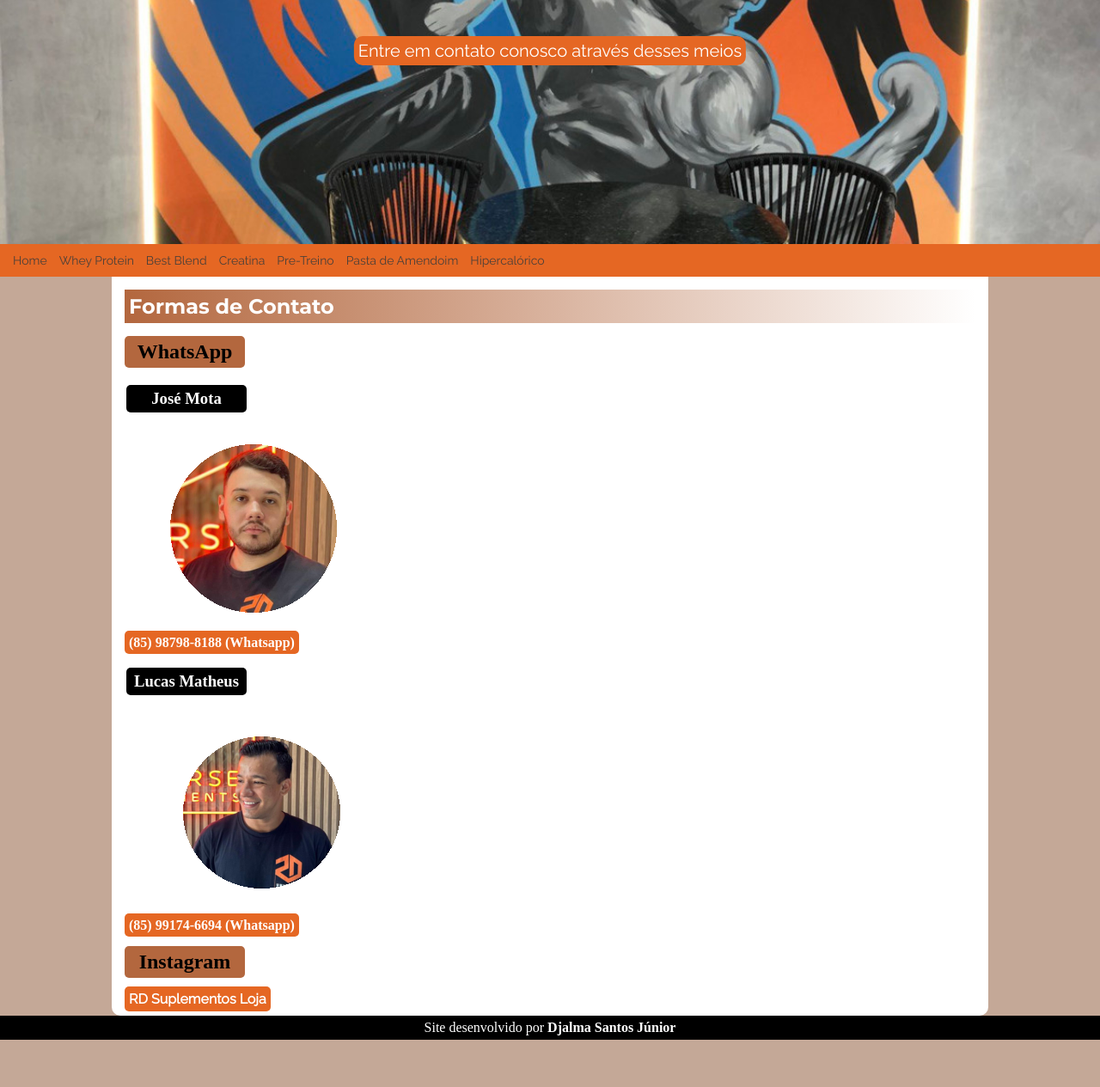
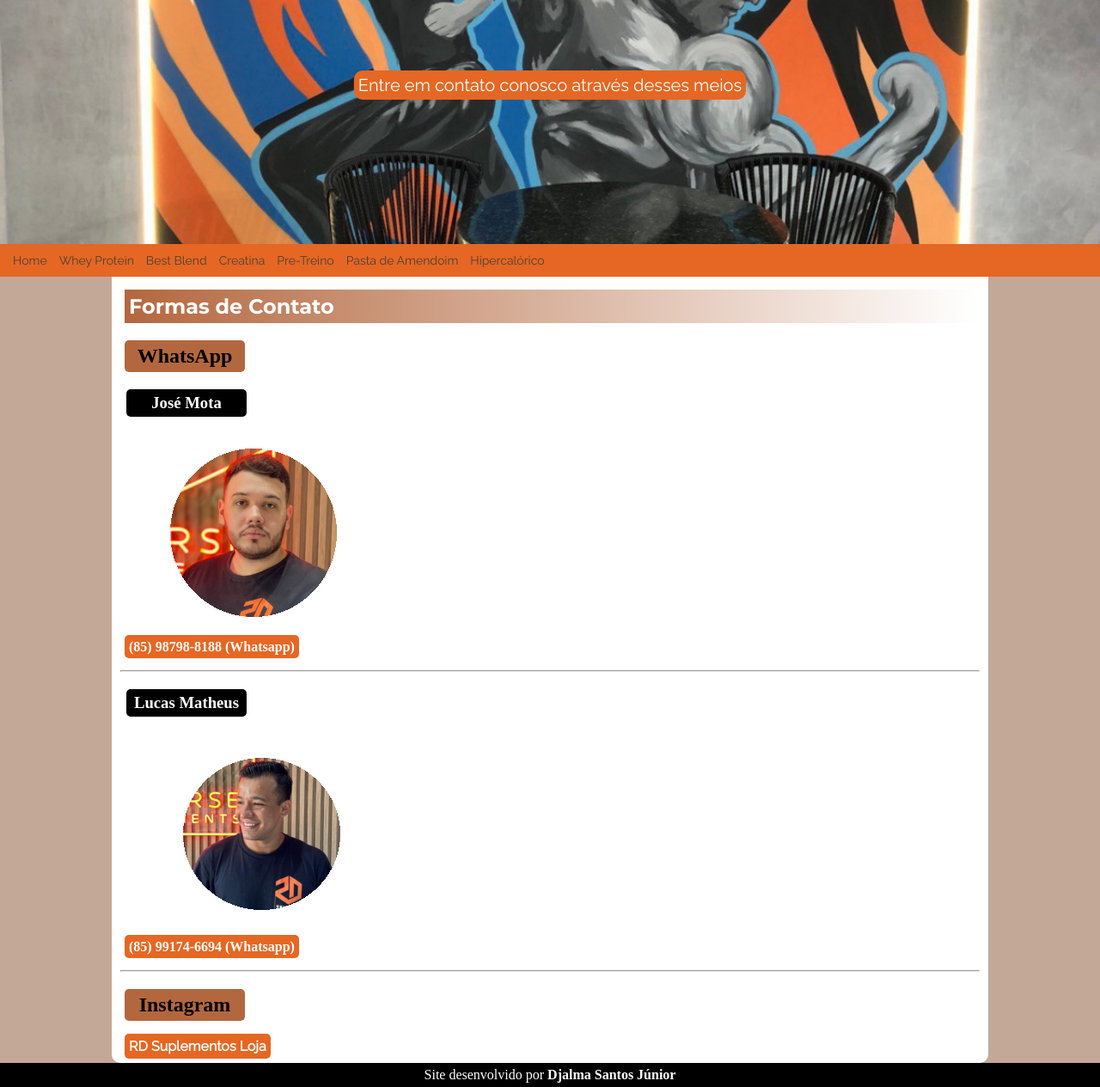
Before and after one commit to Djalma447/rd-suplementos, a plain HTML site: page contato.html in a window 1280 px wide. Shown: the part 196-1461 px from the top of the page at 86% size. Before the commit the page ends 1406 px from the top, so only its background shows below. Drawn offline with Linux system fonts and the light colour scheme.

Commit message:
Mudança no design do cabeçalho e na separação dos contatos

```diff
--- a/contato.html
+++ b/contato.html
@@ -30,10 +30,16 @@
             <img src="images/contatos/Mota.png" class="foto" alt="mota"><br>
             <a href="https://wa.me/5585987988188" target="_blank" class="telefone">(85) 98798-8188 (Whatsapp)</a>
 
+            <br><br>
+            <hr>
+
             <h3 class="nome">Lucas Matheus</h3>
             <img src="images/contatos/Lucas.png" class="foto" alt="lucas"><br>
             <a href="https://wa.me/5585991746694" target="_blank" class="telefone">(85) 99174-6694 (Whatsapp)</a>
-            <br>
+
+            <br><br>
+            <hr>
+
             <h2 class="contato">Instagram</h2>
             <a href="https://www.instagram.com/rdsuplementosloja/" id="insta" target="_blank">RD Suplementos Loja</a>
 
--- a/styles/style.css
+++ b/styles/style.css
@@ -49,7 +49,7 @@ header h1{
 
 header p{
     position: absolute;
-    top: 30%;
+    top: 35%;
     left: 50%;
     transform: translate(-50%, -50%);
 
@@ -127,9 +127,9 @@ main article h2.subcapitulo{
 main article h2.contato{
     text-align: center;
     padding: 5px;
-    margin-top: 15px;
+    margin-top: 20px;
     margin-left: 5px;
-    margin-bottom: 15px;
+    margin-bottom: 20px;
     background-color: var(--cor2);
     border-radius: 5px;
     max-width: 130px;
@@ -194,6 +194,8 @@ main article a#insta{
     font-weight: bold;
     max-width: 350px;
     padding: 5px;
+    margin-top: 5px;
+    margin-bottom: 5px;
     margin-left: 5px;
     border-radius: 5px;
     text-decoration: none;
```
